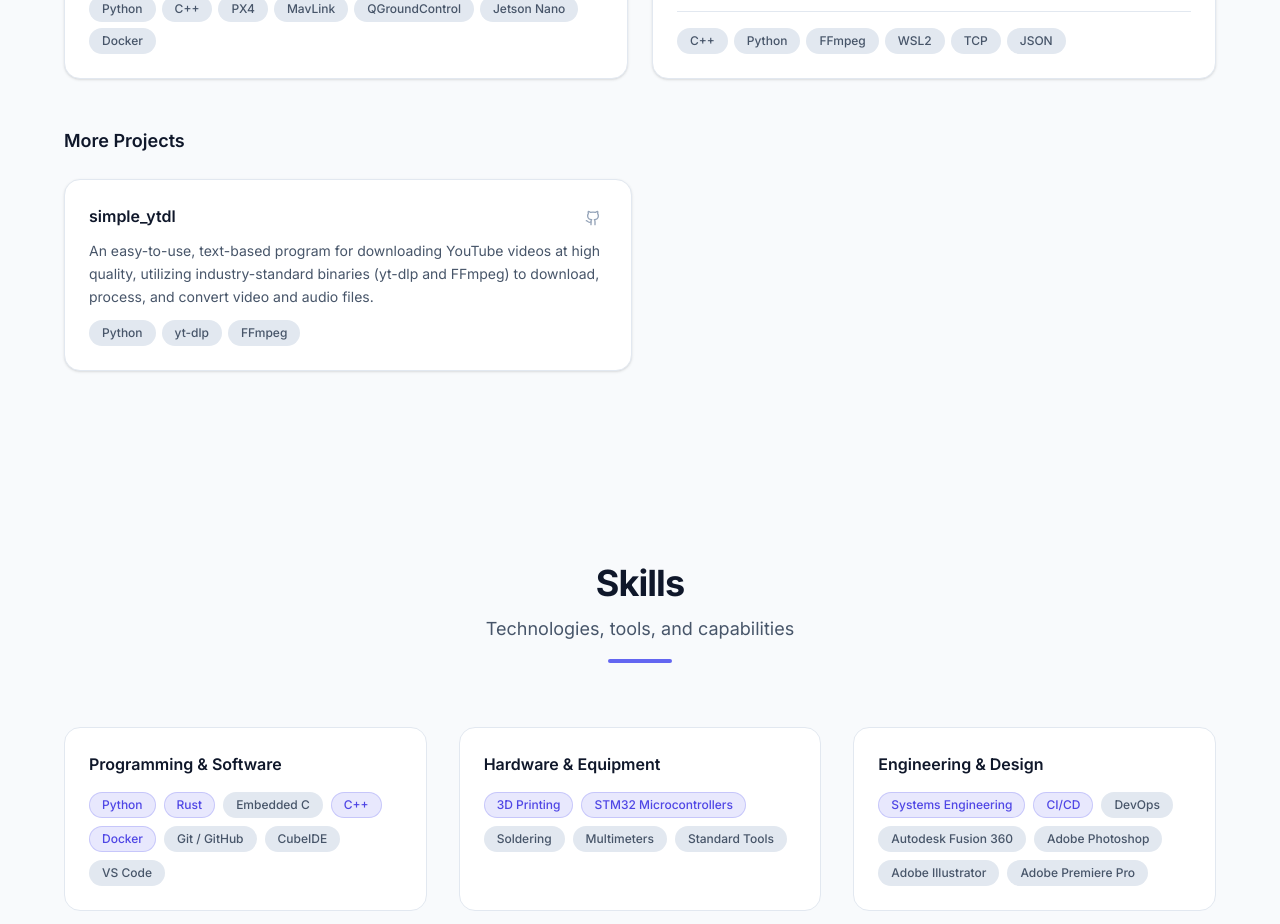
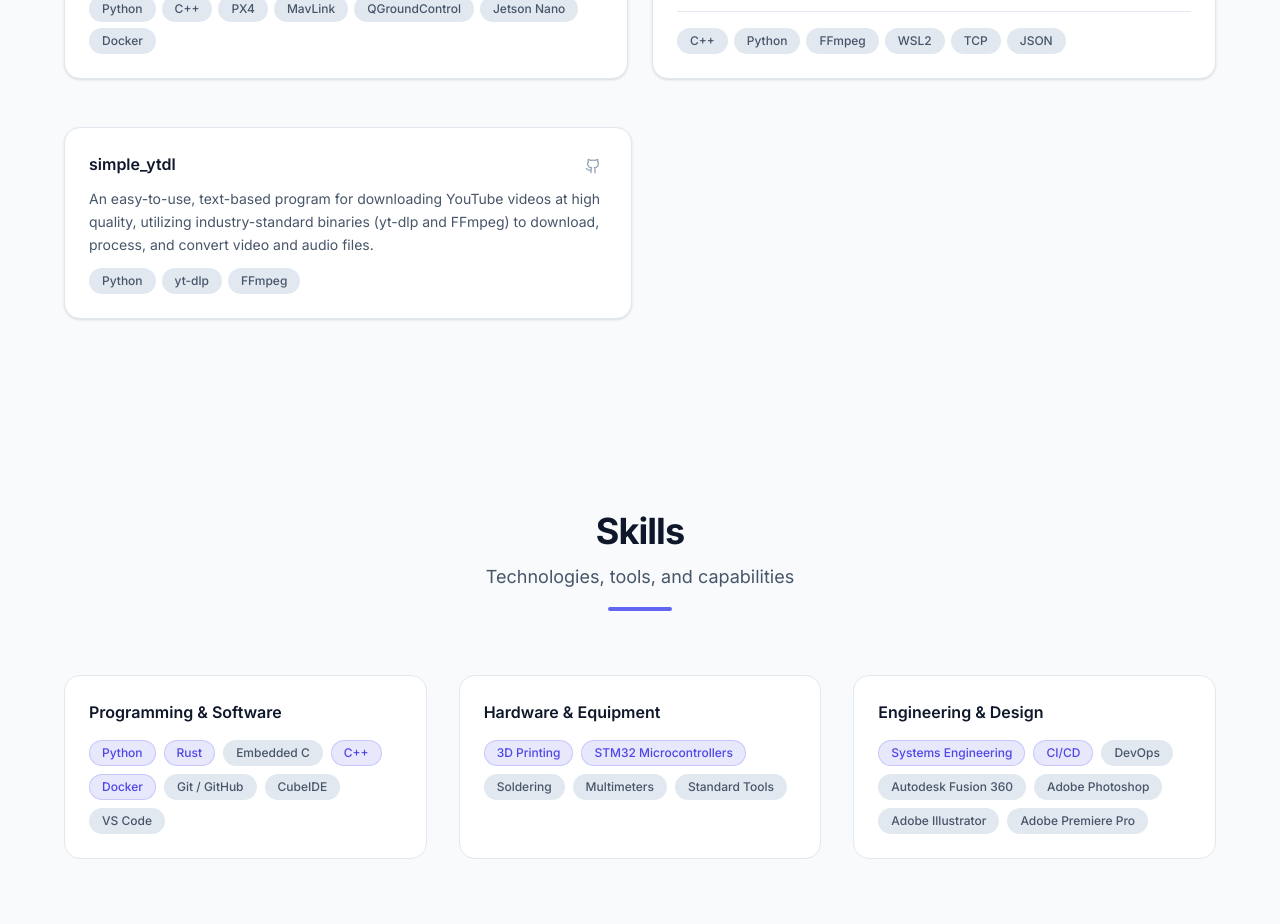
Before and after one commit to Jurassic001/Jurassic001.github.io, a React (Vite) app: page / in a window 1280 px wide. Shown: the part 3800-4724 px from the top of the page. Built offline with nearby package versions, Linux system fonts and the light colour scheme.

Commit message:
Remove more projects section

```diff
--- a/src/components/sections/Projects.tsx
+++ b/src/components/sections/Projects.tsx
@@ -81,11 +81,7 @@ export default function Projects() {
 
       {/* Other projects — smaller cards */}
       {other.length > 0 && (
-        <>
-          <h3 className="mt-12 mb-6 text-lg font-semibold text-[var(--color-text-primary)]">
-            More Projects
-          </h3>
-          <div className="grid gap-4 sm:grid-cols-2">
+        <div className="mt-12 grid gap-4 sm:grid-cols-2">
             {other.map((project) => (
               <Card key={project.id} className="flex flex-col">
                 <div className="flex items-start justify-between gap-3">
@@ -128,7 +124,6 @@ export default function Projects() {
               </Card>
             ))}
           </div>
-        </>
       )}
     </Section>
   );
```
